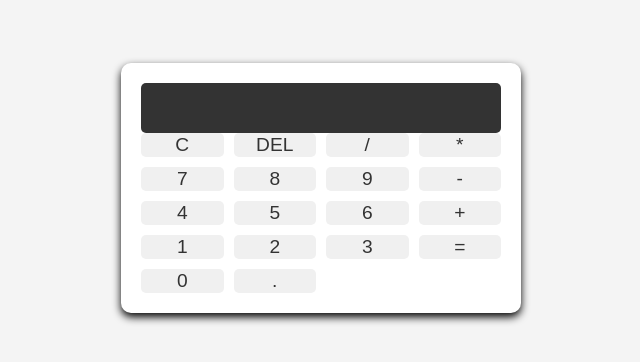
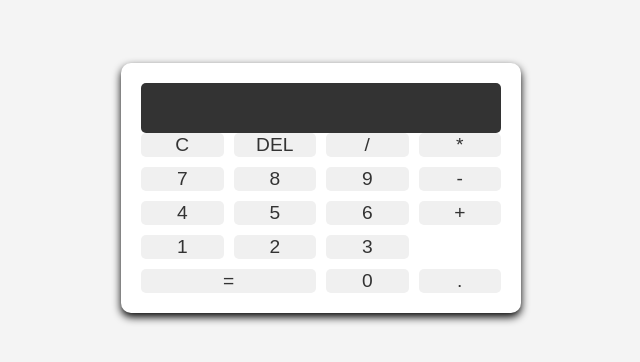
Before and after one commit to Hernan017/ProgramacionWeb, a plain HTML site: page Clase_26092024/index.html in a window 1280 px wide. Shown: the part 212-574 px from the top of the page, without its empty margins (319-959 px from the left). Drawn offline with Linux system fonts and the light colour scheme.

Commit message:
Mas cambios

```diff
--- a/Clase_26092024/styles.css
+++ b/Clase_26092024/styles.css
@@ -48,4 +48,13 @@ body{
     background-color: #f0f0f0;
     color: #333;
     cursor: pointer;
+    transition: background-color 0.3s;
 }
+
+.button:hover{
+    background-color: #ddd;
+}
+
+.equal-button{
+    grid-column: span 2;
+}
```
